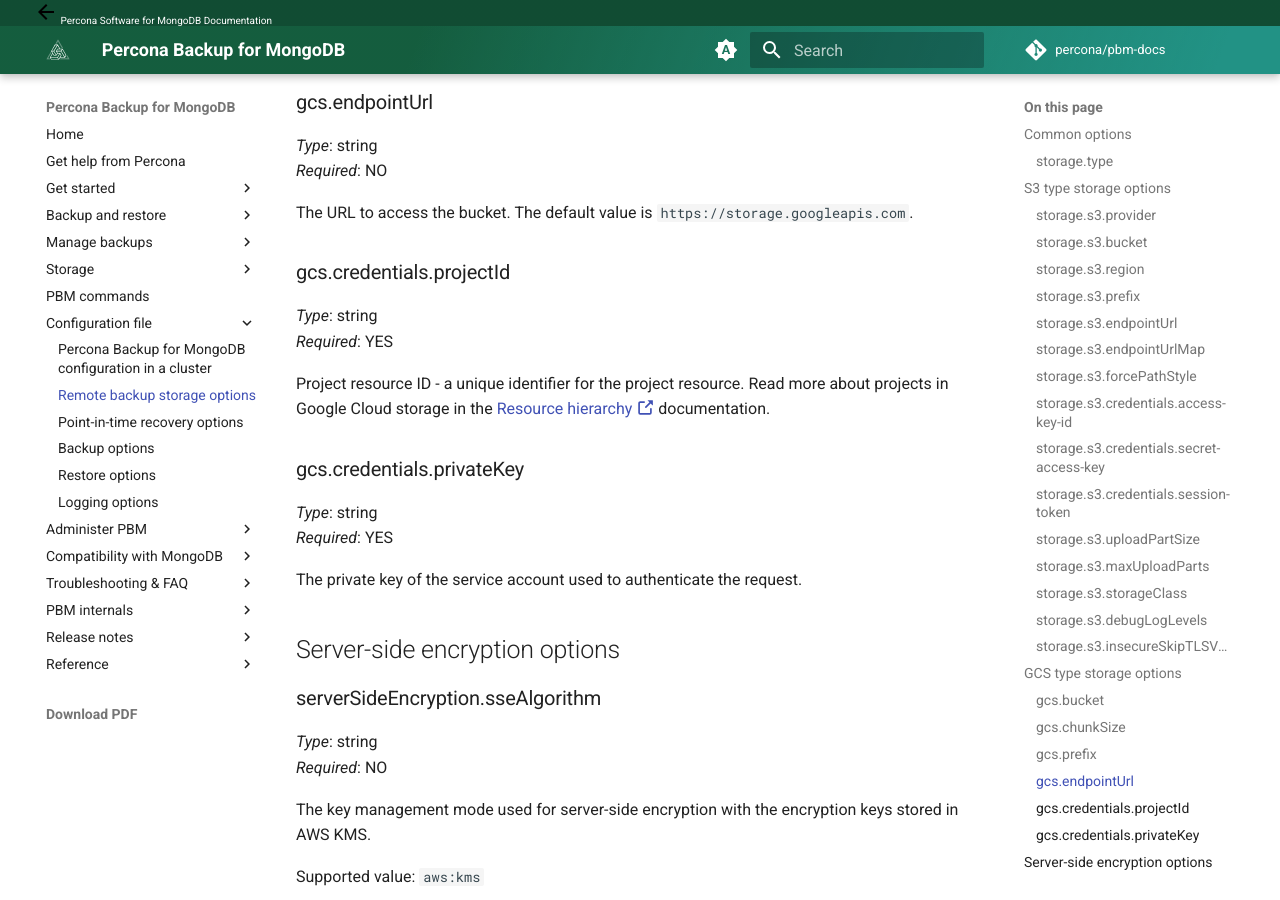
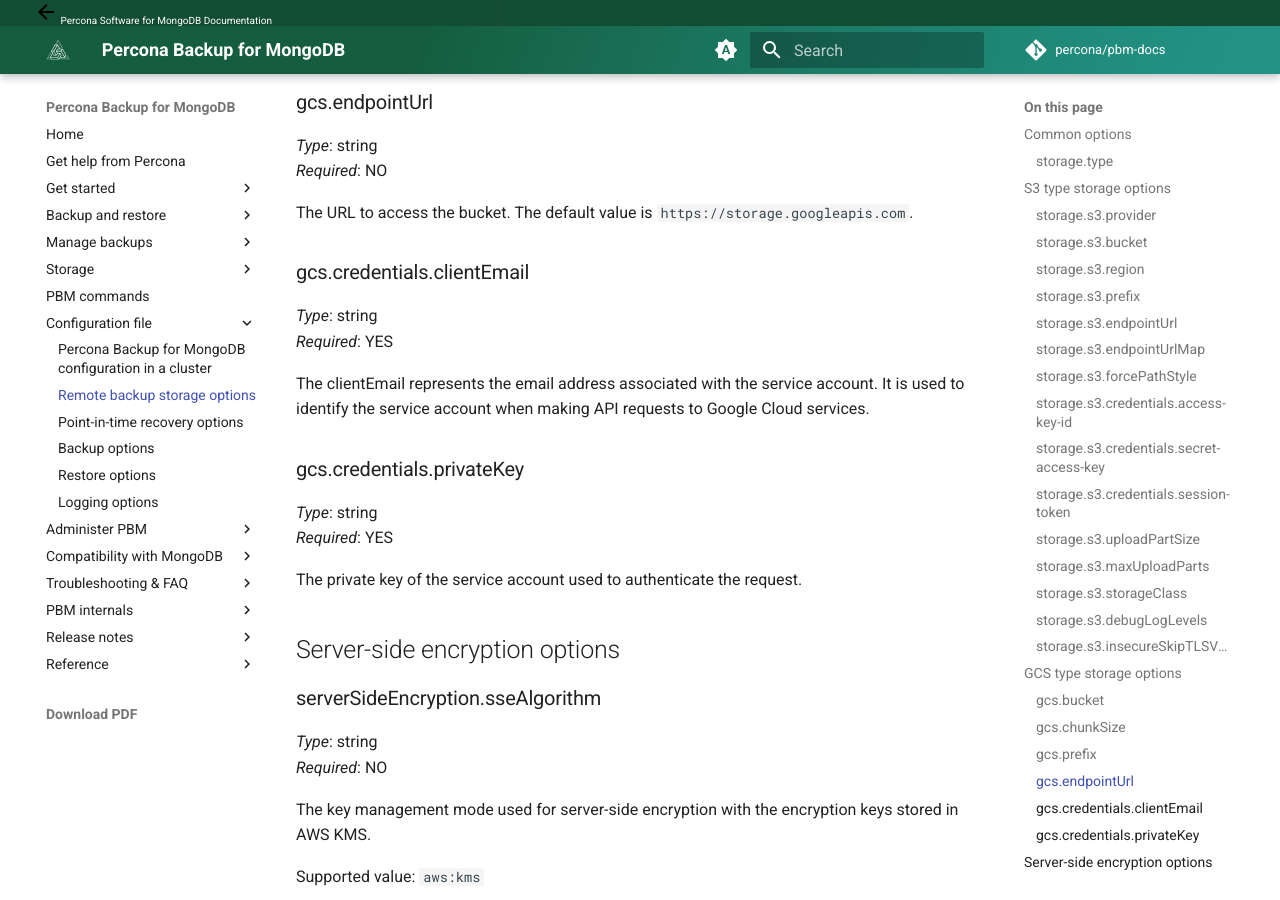
Before and after one commit to percona/pbm-docs, an MkDocs documentation site: the page built from docs/reference/configuration-options.md, in a window 1280 px wide and 900 px high, scrolled down 5317 px. Built offline with MkDocs 1.6.1 and Material for MkDocs 9.7.7, drawn with Linux system fonts in a browser that asks for light colours; nearby versions of some CDN libraries; comment, search, counter and statistics services are not loaded.

Commit message:
Updated GCS credentials and config samples in setup section

```diff
--- a/docs/reference/configuration-options.md
+++ b/docs/reference/configuration-options.md
@@ -205,12 +205,12 @@
 
 The URL to access the bucket. The default value is `https://storage.googleapis.com`.
 
-### gcs.credentials.projectId
+### gcs.credentials.clientEmail
 
 *Type*: string <br>
 *Required*: YES
 
-Project resource ID - a unique identifier for the project resource. Read more about projects in Google Cloud storage in the [Resource hierarchy :octicons-link-external-16:](https://cloud.google.com/resource-manager/docs/cloud-platform-resource-hierarchy#projects) documentation.
+The clientEmail represents the email address associated with the service account. It is used to identify the service account when making API requests to Google Cloud services.
 
 ### gcs.credentials.privateKey
 
```
Also changed, not shown: docs/install/backup-storage.md (+6 -6 lines).
